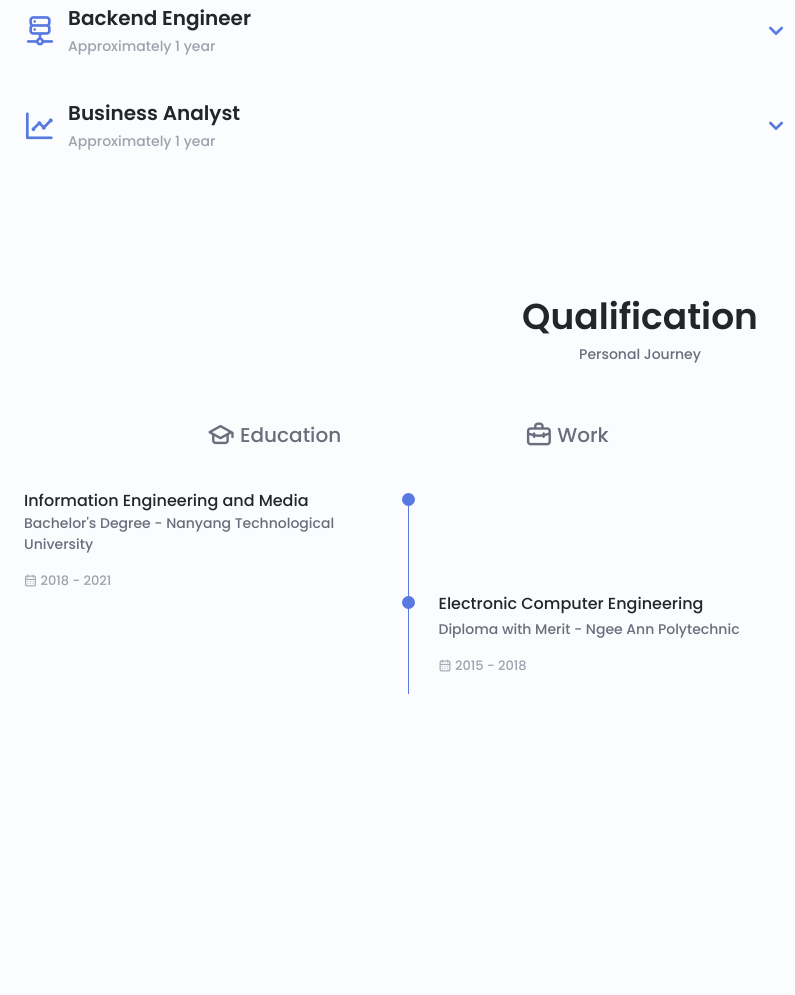
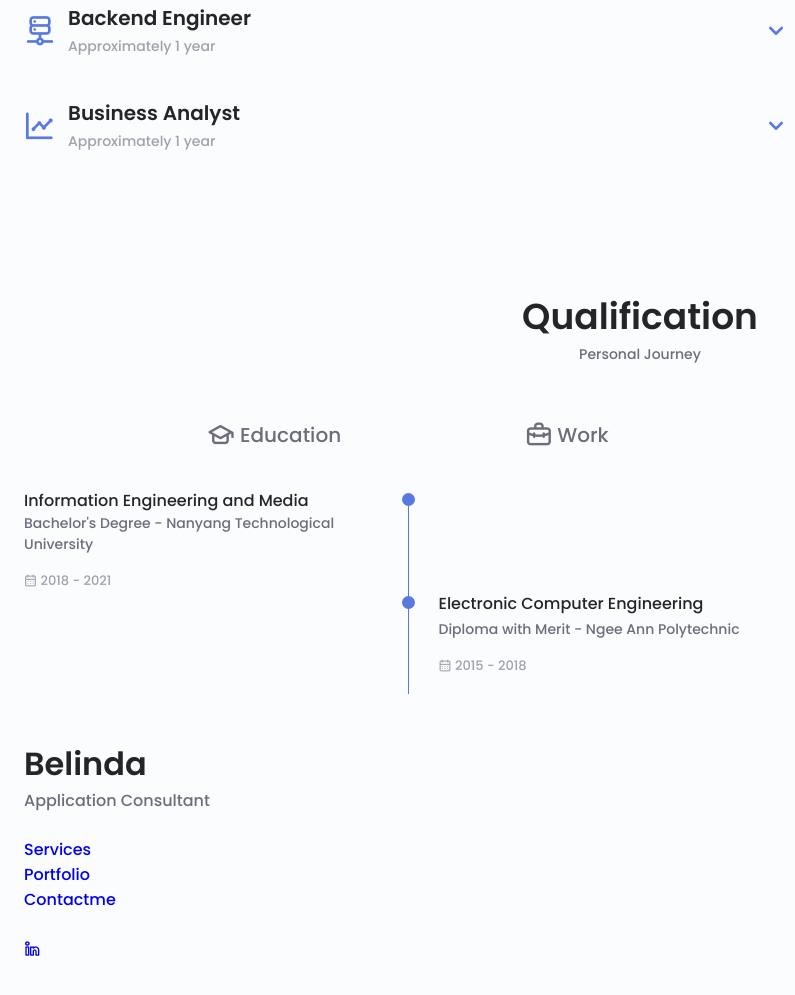
Before and after one commit to BelindaKong/Portfolio, a website: page index.html in a window 1280 px wide. Shown: the part 1606-2601 px from the top of the page, without its empty margins (0-795 px from the left). Before the commit the page ends 2394 px from the top, so only its background shows below. Drawn offline with nearby package versions, Linux system fonts and the light colour scheme.

Commit message:
update index

```diff
--- a/index.html
+++ b/index.html
@@ -497,6 +497,36 @@
     </main>
 
     <!--============================ FOOTER============================!-->
+    <footer class="footer">
+      <div class="footer__bg">
+        <div class="footer__container container grid">
+            <div>
+              <h1 class="footer__title">Belinda</h1>
+              <span class="footer__subtitle">Application Consultant</span>
+            </div>
+
+            <ul class="footer__links">
+              <li>
+                <a href="#services" class="footer__link">Services</a>
+              </li>
+              <li>
+                <a href="#portfolio" class="footer__link">Portfolio</a>
+              </li>
+              <li>
+                  <a href="#services" class="footer__link">Contactme</a>
+              </li>
+            </ul>
+
+            <div class="footer__socials">
+              <a href="https://www.linkedin.com/in/belinda-kong-331402192" target="_blank" class="footer__social">
+                <i class="uil uil-linkedin-alt"></i>
+              </a>
+            </div>
+
+
+        </div>
+      </div>
+    </footer>
     <!--============================ SCROOL TOP ============================!-->
     <!--============================ SWIPER JS ============================!-->
 
```
